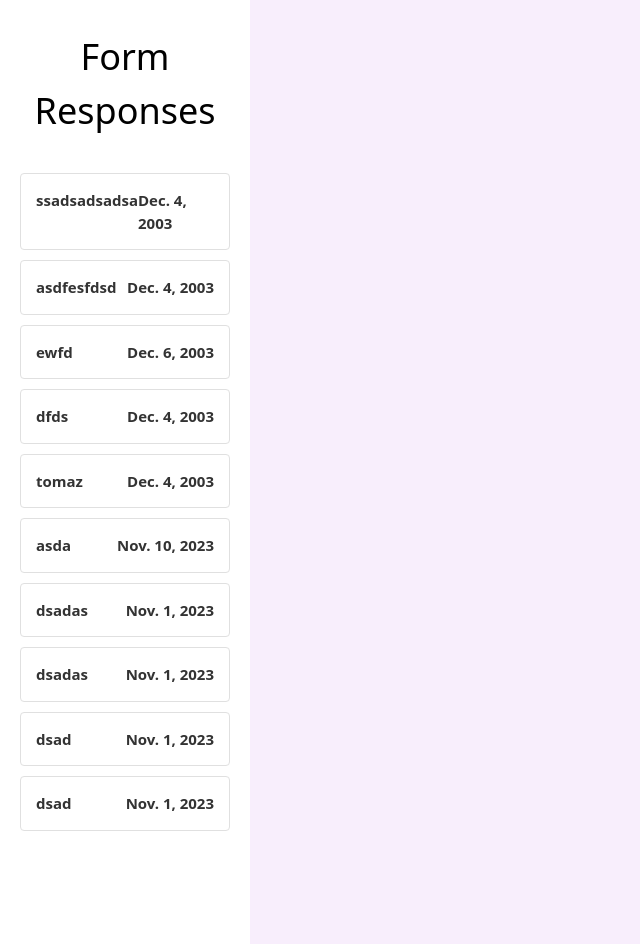
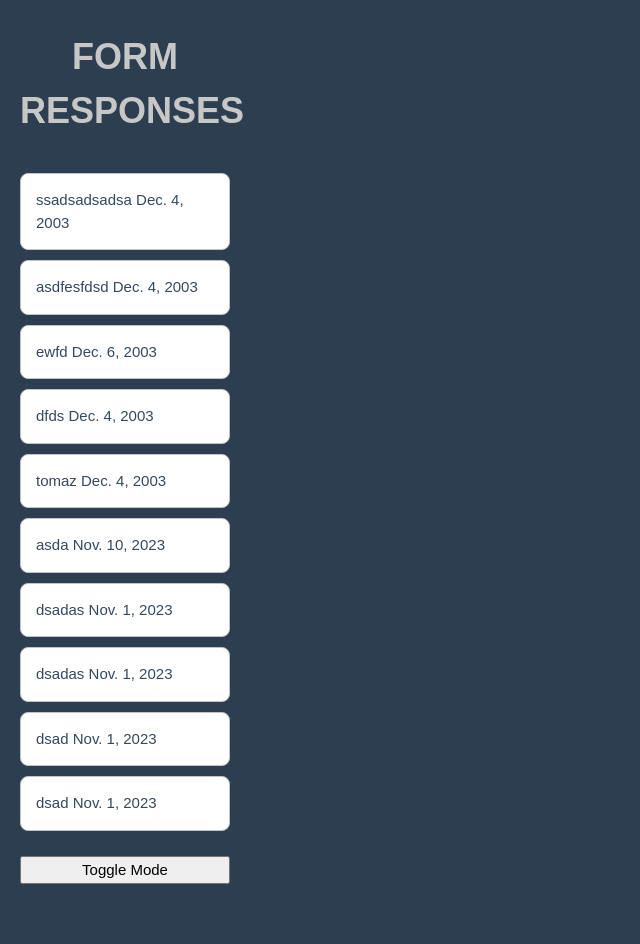
Before and after one commit to LyanRodrigues/Forms, a Django app: page /googleformsintegration/responses/ in a window 1280 px wide. Shown: the whole page, without its empty margins (0-640 px from the left). Run offline with Django 4.2, Linux system fonts and the light colour scheme; data comes from the database, SQL or seed files in the repository.

Commit message:
changed the design of the responses page

```diff
--- a/Forms-main (4)/Forms-main/forms/webserver/googleformsintegration/templates/responses.html
+++ b/Forms-main (4)/Forms-main/forms/webserver/googleformsintegration/templates/responses.html
@@ -9,42 +9,43 @@
     <link rel="stylesheet" href="https://fonts.googleapis.com/css2?family=Roboto:wght@400;500;700&display=swap">
 
     <style>
-        body {
-            font-family: 'Arial', sans-serif;
-            background-color: #f5f5f5;
+       body {
+            font-family: 'Montserrat', sans-serif;
+            background-color: #f4f4f4;
             margin: 0;
             padding: 0;
             display: flex;
-            align-items: stretch;
-            justify-content: stretch;
-            height: 100vh;
+            min-height: 100vh;
         }
 
         #sidebar {
-            background-color: #ffffff;
-            color: #fff;
+            background-color: #2c3e50;
+            color: #ecf0f1;
             width: 250px;
             padding: 20px;
             display: flex;
             flex-direction: column;
             height: 100%;
             position: fixed;
-            /* Make the sidebar fixed to the viewport */
         }
 
         #content {
             flex: 1;
-            padding: 20px;
+            padding: 0px;
             margin-left: 250px;
-            background-color: rgb(248, 238, 252);
+            background-color: #2c3e50;
         }
 
         h1 {
-            color: #000000;
+            color: #c7c7c7;
             text-align: center;
             margin-bottom: 20px;
-            font-family: system-ui, -apple-system, BlinkMacSystemFont, 'Segoe UI', Roboto, Oxygen, Ubuntu, Cantarell, 'Open Sans', 'Helvetica Neue', sans-serif;
-            font-weight: 500;
+            font-family: 'Montserrat', sans-serif;
+            font-weight: 700;
+            text-transform: uppercase;
+        }
+        h2 {
+            color: rgb(10, 127, 163) ;
         }
 
         ul {
@@ -53,33 +54,25 @@
         }
 
         li {
-            border: 1px solid #e0e0e0;
-            /* Softened border color */
-            border-radius: 4px;
+            border: 1px solid #bdc3c7;
+            border-radius: 8px;
             margin-bottom: 10px;
             padding: 15px;
             background-color: #fff;
             transition: background-color 0.3s ease-in-out;
             cursor: pointer;
-            color: #333;
-            font-family: system-ui, -apple-system, BlinkMacSystemFont, 'Segoe UI', Roboto, Oxygen, Ubuntu, Cantarell, 'Open Sans', 'Helvetica Neue', sans-serif;
-            font-weight: 700;
+            color: #34495e;
+            font-weight: 500;
         }
 
         li:hover {
-            background-color: #f5f5f5;
-            /* Subtle hover effect */
+            background-color: #d7dbdb;
         }
 
         strong {
             display: block;
             margin-bottom: 8px;
-            color: #333;
-        }
-
-        .preview {
-            display: flex;
-            justify-content: space-between;
+            color: #34495e;
         }
 
         .details-container {
@@ -134,29 +143,49 @@
             </li>
             {% endfor %}
         </ul>
+        <button onclick="toggleMode()">Toggle Mode</button>
     </div>
 
     <div id="content">
         <div class="details-container">
             {% for response in responses %}
             <div class="details" id="details-{{ response.id }}">
-                <strong>Name:</strong> {{ response.participant_name }}<br>
-                <strong>Birth Date:</strong> {{ response.birth_date }}<br>
-                <strong>Gender:</strong> {{ response.get_gender_display }}<br>
-                <strong>Disability:</strong> {{ response.get_participant_disability_display }}<br>
-                <strong>Clinical Diagnosis:</strong> {{ response.clinical_diagnosis }}<br>
-                <strong>Functional Profile:</strong> {{ response.functional_profile }}<br>
-                <strong>Participation Modalities:</strong> {{ response.participation_modalities }}<br>
-                <strong>Participation Observations:</strong> {{ response.participation_observations }}<br>
-                <strong>Attendance Frequency:</strong> {{ response.attendance_frequency }}<br>
-                <strong>Attended Dates:</strong> {{ response.attended_dates }}<br>
-                <strong>Absences Count:</strong> {{ response.absences_count }}<br>
-                <strong>Absent Dates:</strong> {{ response.absent_dates }}<br>
-                <strong>School Name:</strong> {{ response.school_name }}<br>
-                <strong>Additional Observations:</strong> {{ response.additional_observations }}<br>
-                <strong>Dropout List:</strong> {{ response.dropout_list }}<br>
-                <strong>Dropout Reason:</strong> {{ response.dropout_reason }}<br>
-                <strong>Responding Teacher Name:</strong> {{ response.responding_teacher_name }}<br>
+                <section class="personal-info">
+                    <h2>Personal Information</h2>
+                    <strong>Name:</strong> {{ response.participant_name }}<hr class="separator">
+                    <strong>Birth Date:</strong> {{ response.birth_date }}<hr class="separator">
+                    <strong>Gender:</strong> {{ response.get_gender_display }}<hr class="separator">
+                    <strong>Disability:</strong> {{ response.get_participant_disability_display }}<hr class="separator">
+                </section>
+
+                <section class="medical-info">
+                    <h2>Medical Information</h2>
+                    <strong>Clinical Diagnosis:</strong> {{ response.clinical_diagnosis }}<hr class="separator">
+                    <strong>Functional Profile:</strong> {{ response.functional_profile }}<hr class="separator">
+                </section>
+
+                <section class="participation-info">
+                    <h2>Participation Information</h2>
+                    <strong>Participation Modalities:</strong> {{ response.participation_modalities }}<hr class="separator">
+                    <strong>Participation Observations:</strong> {{ response.participation_observations }}<hr class="separator">
+                    <strong>Attendance Frequency:</strong> {{ response.attendance_frequency }}<hr class="separator">
+                    <strong>Attended Dates:</strong> {{ response.attended_dates }}<hr class="separator">
+                    <strong>Absences Count:</strong> {{ response.absences_count }}<hr class="separator">
+                    <strong>Absent Dates:</strong> {{ response.absent_dates }}<hr class="separator">
+                </section>
+
+                <section class="school-info">
+                    <h2>School Information</h2>
+                    <strong>School Name:</strong> {{ response.school_name }}<hr class="separator">
+                </section>
+
+                <section class="additional-info">
+                    <h2>Additional Information</h2>
+                    <strong>Additional Observations:</strong> {{ response.additional_observations }}<hr class="separator">
+                    <strong>Dropout List:</strong> {{ response.dropout_list }}<hr class="separator">
+                    <strong>Dropout Reason:</strong> {{ response.dropout_reason }}<hr class="separator">
+                    <strong>Responding Teacher Name:</strong> {{ response.responding_teacher_name }}<hr class="separator">
+                </section>
             </div>
             {% endfor %}
         </div>
```
Also changed, not shown: other parts of Forms-main (4)/Forms-main/forms/webserver/googleformsintegration/templates/responses.html (+33 -16 lines).
